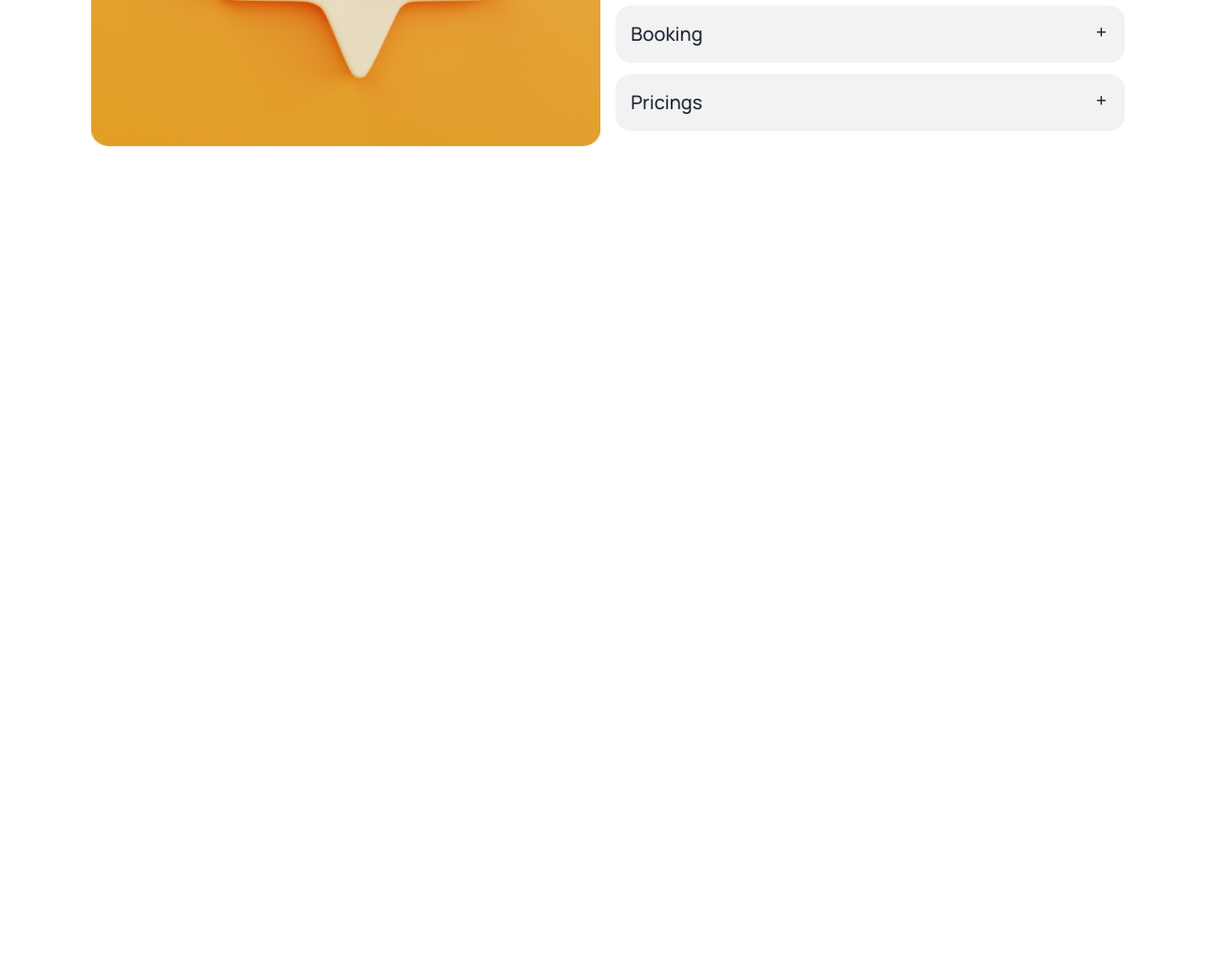
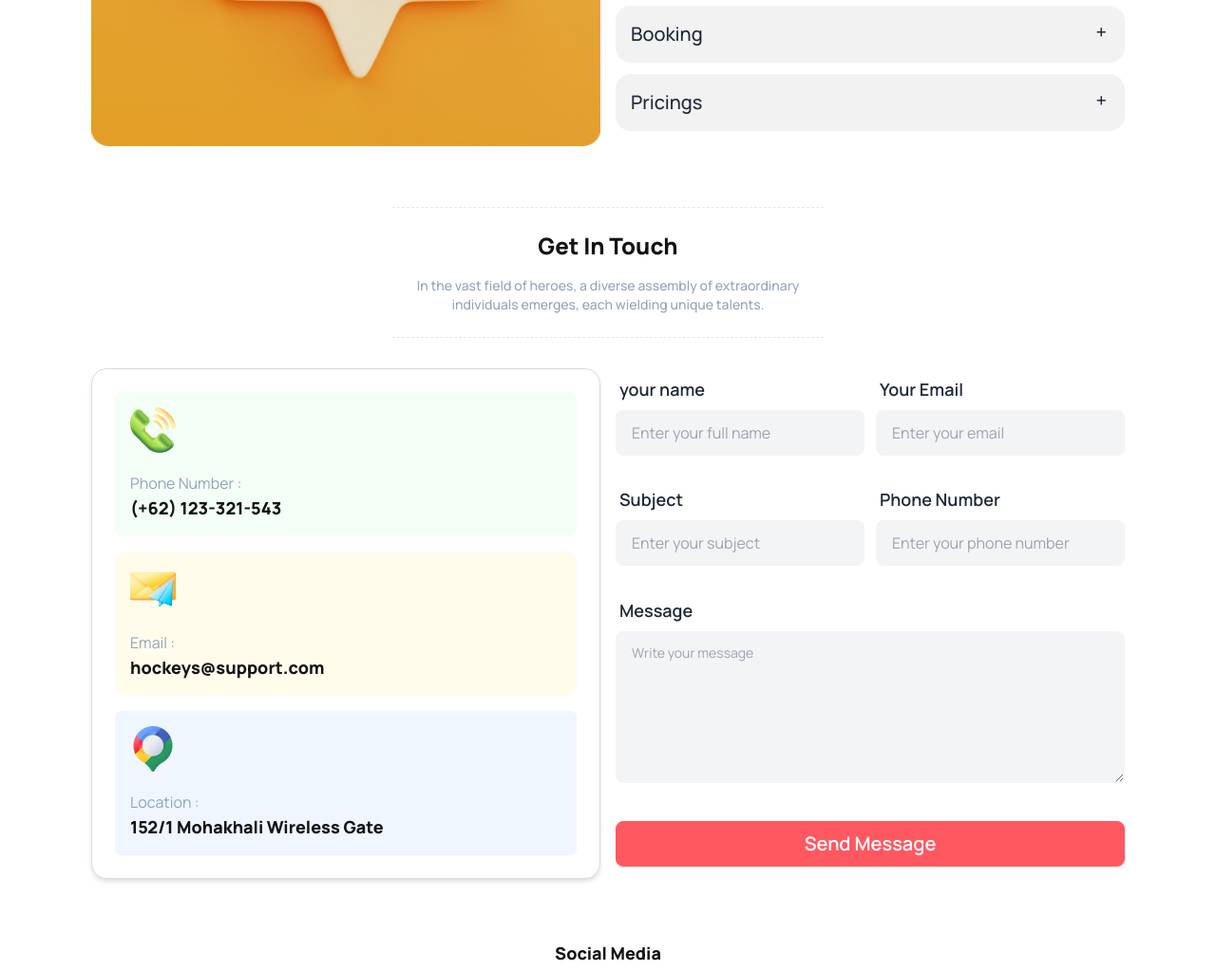
Before and after one commit to Mdshakilhossain141711/assignment-3, a plain HTML site: page index.html in a window 1280 px wide. Shown: the part 3581-4604 px from the top of the page at 95% size. Before the commit the page ends 3799 px from the top, so only its background shows below. Drawn offline with nearby package versions, Linux system fonts and the light colour scheme.

Commit message:
get in touch section complete

```diff
--- a/index.html
+++ b/index.html
@@ -13,6 +13,11 @@
     <!-- daisyUi link -->
     <link href="https://cdn.jsdelivr.net/npm/daisyui@4.6.0/dist/full.min.css" rel="stylesheet" type="text/css" />
     <script src="https://cdn.tailwindcss.com"></script>
+
+    <!-- font awesome cdn link -->
+    <link rel="stylesheet" href="https://cdnjs.cloudflare.com/ajax/libs/font-awesome/6.5.1/css/all.min.css"
+        integrity="sha512-DTOQO9RWCH3ppGqcWaEA1BIZOC6xxalwEsw9c2QQeAIftl+Vegovlnee1c9QX4TctnWMn13TZye+giMm8e2LwA=="
+        crossorigin="anonymous" referrerpolicy="no-referrer" />
 
 
     <style>
@@ -668,6 +673,99 @@
                 </div>
             </div>
         </section>
+
+        <!-- get in touch section start -->
+        <section class="manrope my-16">
+            <div class="mb-8 py-6 px-1 border-y border-dashed md:w-7/12 lg:w-5/12 mx-auto">
+                <h3 class="text-2xl text-center font-extrabold text-[#131313]">
+                    Get In Touch
+                </h3>
+                <p class="text-slate-400 text-center font-medium text-sm mt-4">
+                    In the vast field of heroes, a diverse assembly of extraordinary individuals emerges, each wielding
+                    unique talents.
+                </p>
+            </div>
+
+            <div class="grid md:grid-cols-2 gap-4">
+                <div class="p-6  rounded-2xl border border-solid border-gray-500 border-opacity-25 shadow-md">
+
+                    <div class="rounded-lg bg-green-300 bg-opacity-10 p-4">
+                        <img class="max-w-12 " src="./Images/Group 1171275317.png" alt="">
+                        <p class="mt-5 text-slate-400">
+                            Phone Number : <br>
+                            <span class="text-[#131313] text-lg font-extrabold"> (+62) 123-321-543</span>
+                        </p>
+                    </div>
+                    <div class="rounded-xl bg-yellow-300 bg-opacity-10 p-4 mt-4">
+                        <img class="max-w-12 " src="./Images/Group 1171275318.png" alt="">
+                        <p class="mt-5 text-slate-400">
+                            Email : <br>
+                            <span class="text-[#131313] text-lg font-extrabold">hockeys@support.com</span>
+                        </p>
+                    </div>
+                    <div class="rounded-md bg-blue-400 bg-opacity-10 p-4 mt-4">
+                        <img class="max-w-12 " src="./Images/Group 1171275321.png" alt="">
+                        <p class="mt-5 text-slate-400">
+                            Location : <br>
+                            <span class="text-[#131313] text-lg font-extrabold">152/1 Mohakhali Wireless Gate</span>
+                        </p>
+                    </div>
+                </div>
+
+                <div class="grid md:grid-cols-2 md:gap-3 mt-4 md:mt-0">
+                    <label class="form-control w-full max-w-xs">
+                        <div class="label">
+                            <span class="label-text text-lg font-semibold">your name</span>
+                        </div>
+                        <input type="text" placeholder="Enter your full name"
+                            class="input w-full max-w-xs rounded-lg bg-gray-100 bg-opacity-3" />
+                    </label>
+
+                    <label class="form-control w-full max-w-xs">
+                        <div class="label">
+                            <span class="label-text text-lg font-semibold">Your Email</span>
+                        </div>
+                        <input type="text" placeholder="Enter your email"
+                            class="input w-full max-w-xs rounded-lg bg-gray-100 bg-opacity-3" />
+                    </label>
+
+                    <label class="form-control w-full max-w-xs">
+                        <div class="label">
+                            <span class="label-text text-lg font-semibold">Subject</span>
+                        </div>
+                        <input type="text" placeholder="Enter your subject"
+                            class="input w-full max-w-xs rounded-lg bg-gray-100 bg-opacity-3" />
+                    </label>
+
+                    <label class="form-control w-full max-w-xs">
+                        <div class="label">
+                            <span class="label-text text-lg font-semibold">Phone Number</span>
+                        </div>
+                        <input type="text" placeholder="Enter your phone number"
+                            class="input w-full max-w-xs rounded-lg bg-gray-100 bg-opacity-3" />
+                    </label>
+
+                    <label class="form-control md:col-span-2">
+                        <div class="label">
+                            <span class="label-text text-lg font-semibold">Message</span>
+                        </div>
+                        <textarea class="textarea h-40 rounded-lg bg-gray-100 bg-opacity-3"
+                            placeholder="Write your message"></textarea>
+                    </label>
+                    <button class="btn btn-error w-full md:col-span-2 mt-4 text-white text-xl">Send Message</button>
+                </div>
+            </div>
+
+            <div class="text-center my-16">
+                <p class="text-[#131313] text-lg font-extrabold mb-2">Social Media</p>
+                <div class="flex justify-center gap-5">
+                    <span class="cursor-pointer"><i class="fa-brands fa-twitter"></i></span>
+                    <span class="cursor-pointer"><i class="fa-brands fa-facebook-f"></i></span>
+                    <span class="cursor-pointer"><i class="fa-brands fa-instagram"></i></span>
+                    <span class="cursor-pointer"><i class="fa-brands fa-github"></i></span>
+                </div>
+            </div>
+        </section>
     </main>
 </body>
 
```
